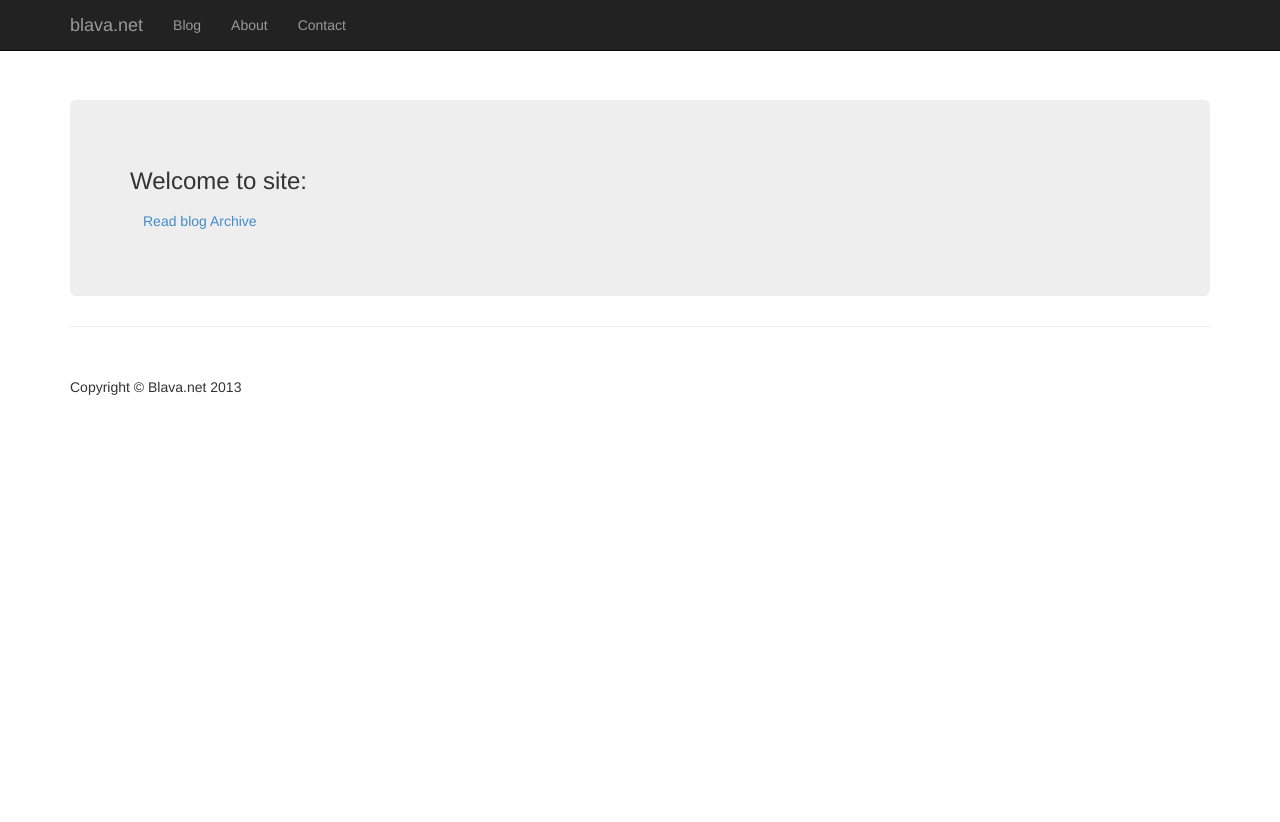
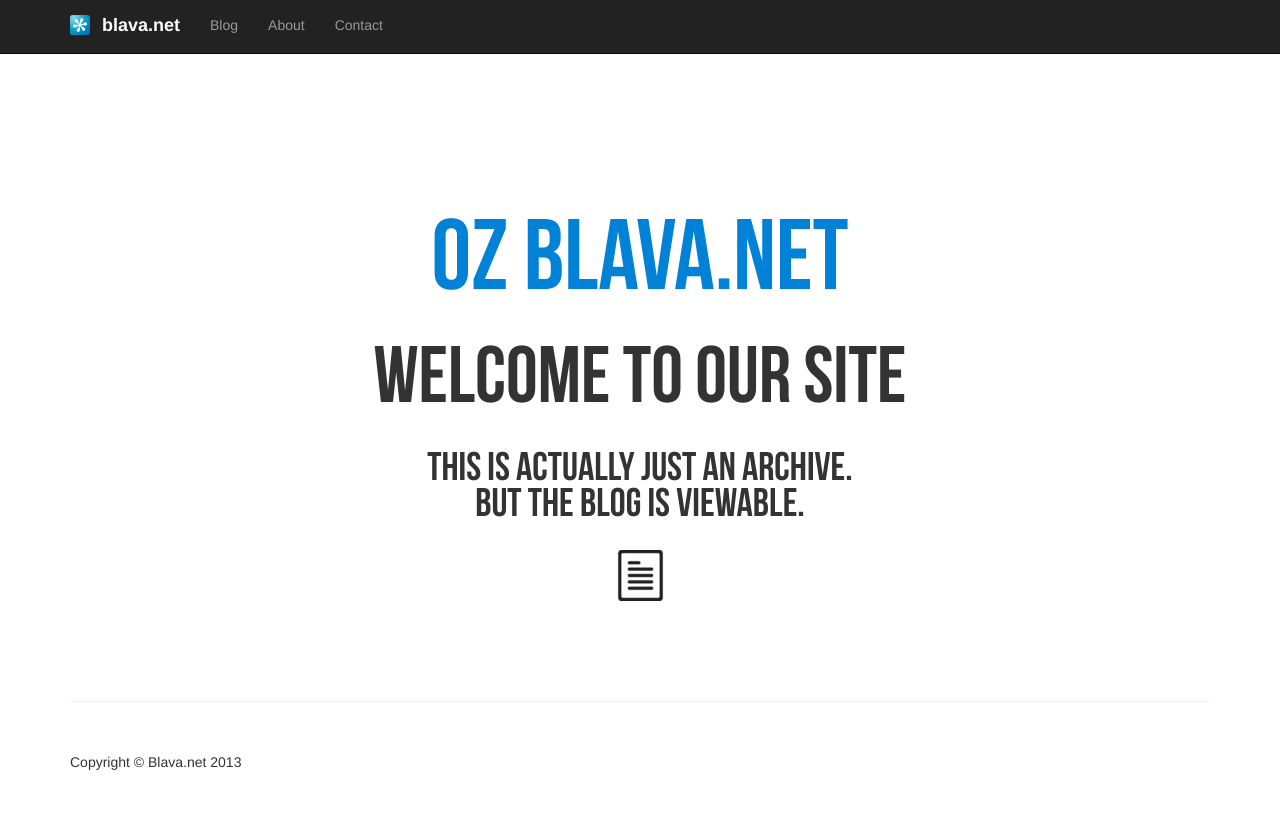
Before and after one commit to mmitucha/blavanet-web, a Django app: page / in a window 1280 px wide. Before the commit the page ends 395 px from the top, so only its background shows below. Run offline with Django 3.2, Linux system fonts and the light colour scheme; some libraries are stand-ins or nearby versions.

Commit message:
Landing page redesigned

```diff
--- a/assets/css/main.css
+++ b/assets/css/main.css
@@ -9,3 +9,57 @@ footer {
 ul.category {
     font-size: 120%;
 }
+
+.navbar-inverse .navbar-brand {
+	color: #ffffff;
+	font-weight: bold;
+}
+
+div.navbar-header a.navbar-brand:hover {
+	color: #0282D7;
+}
+
+.navbar-brand span img.img-reponsive {
+	max-height: 20px;
+	margin-right: 7px;
+	margin-bottom: 3px;
+}
+
+@font-face {
+	font-family: 'BebasNeue';
+	src: url('../fonts/BebasNeue-webfont.eot');
+	src: url('../fonts/BebasNeue-webfont.eot?#iefix') format('embedded-opentype'),
+			 url('../fonts/BebasNeue-webfont.woff') format('woff'),
+			 url('../fonts/BebasNeue-webfont.ttf') format('truetype'),
+			 url('../fonts/BebasNeue-webfont.svg#bebas_neueregular') format('svg');
+	font-weight: normal;
+	font-style: normal;
+}
+
+#welcome {
+	font-family: 'BebasNeue';
+	margin: 100px auto;
+	font-family: BebasNeue, Arial, sans-serif;
+	text-align: center;
+	font-size: 40px;
+}
+
+#welcome h1 {
+	font-family: BebasNeue, Helvetica Neue, Arial, sans-serif;
+	font-size: 100px;
+	color: #0282D7;
+}
+
+#welcome h2 {
+	font-family: BebasNeue, Helvetica Neue, Arial, sans-serif;
+	font-size: 80px;
+}
+
+#welcome p {
+	margin-top: 30px;
+	line-height: 0.9em;
+}
+
+/*#welcome img:hover {
+	color: #0282D7;
+}*/
--- a/templates/404.html
+++ b/templates/404.html
@@ -149,10 +149,12 @@
                 <li>a mistyped address</li>
                 <li>an out-of-date link</li>
             </ul>
+            {% comment "maybe use later" %}
             <script>
                 var GOOG_FIXURL_LANG = (navigator.language || '').slice(0,2),GOOG_FIXURL_SITE = location.host;
             </script>
-            {% comment "maybe use later" %}<script src="//linkhelp.clients.google.com/tbproxy/lh/wm/fixurl.js"></script>{% endcomment %}
+            <script src="//linkhelp.clients.google.com/tbproxy/lh/wm/fixurl.js"></script>
+            {% endcomment %}
         </div>
     </body>
 </html>
--- a/templates/base.html
+++ b/templates/base.html
@@ -28,7 +28,10 @@
             <span class="icon-bar"></span>
             <span class="icon-bar"></span>
           </button>
-          <a class="navbar-brand" href="/">blava.net</a>
+          <a class="navbar-brand" href="/">
+            <span><img alt="Brand" src="{% static "images/logo.svg" %}" class="img-reponsive"></span>
+            blava.net
+          </a>
         </div>
 
         <!-- Collect the nav links, forms, and other content for toggling -->
--- a/templates/homepage.html
+++ b/templates/homepage.html
@@ -1,8 +1,25 @@
 {% extends "base.html" %}
 
+{% load static %}
+
 {% block page_content %}
+  <div id="welcome">
+    <h1>OZ blava.net</h1>
+    <h2>welcome to our site</h2>
+    <p>
+      This is actually just an archive.<br>
+      But the blog is viewable.<br>
+    </p>
+    <p>
+      <a href="/blog"><img class="img-reponsive" src="{% static "images/blog.png" %}" alt="Blog" /></a>
+    </p>
+  </div>
+
+
+{% comment %}
   <div class="jumbotron">
-    <h3>Welcome to site: </h3>
-    <p><a href="{% url 'blog:blog-index' %}" class="btn">Read blog Archive</a></p>
+    <h3>Welcome to <span>OZ blava.net</span> site!</h3>
+    <p><a href="{% url 'blog:blog-index' %}" class="btn">Read blog archive</a></p>
   </div>
+{% endcomment %}
 {% endblock %}
```
Also changed, not shown: assets/fonts/BebasNeue-webfont.ttf (added), assets/fonts/BebasNeue-webfont.woff (added), assets/images/blog.png (added), assets/images/logo.svg (added), 3 other files.
